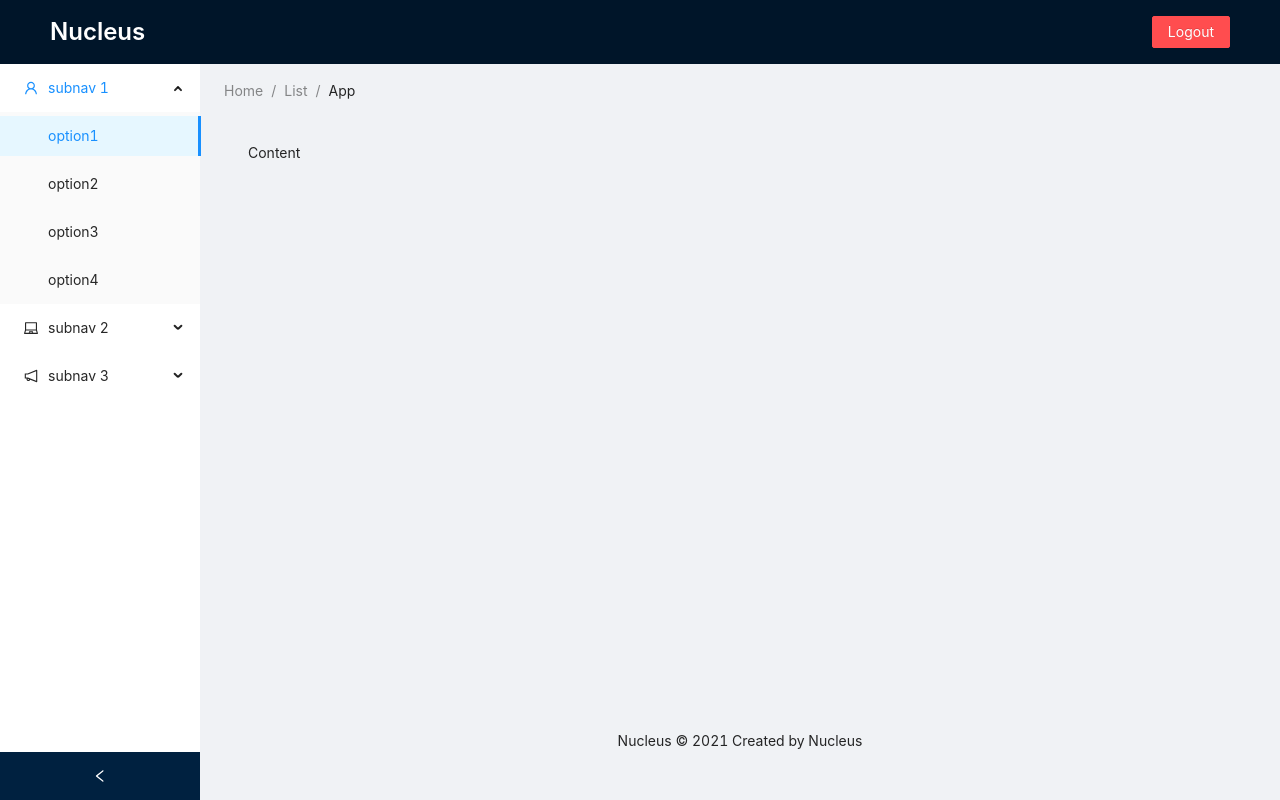
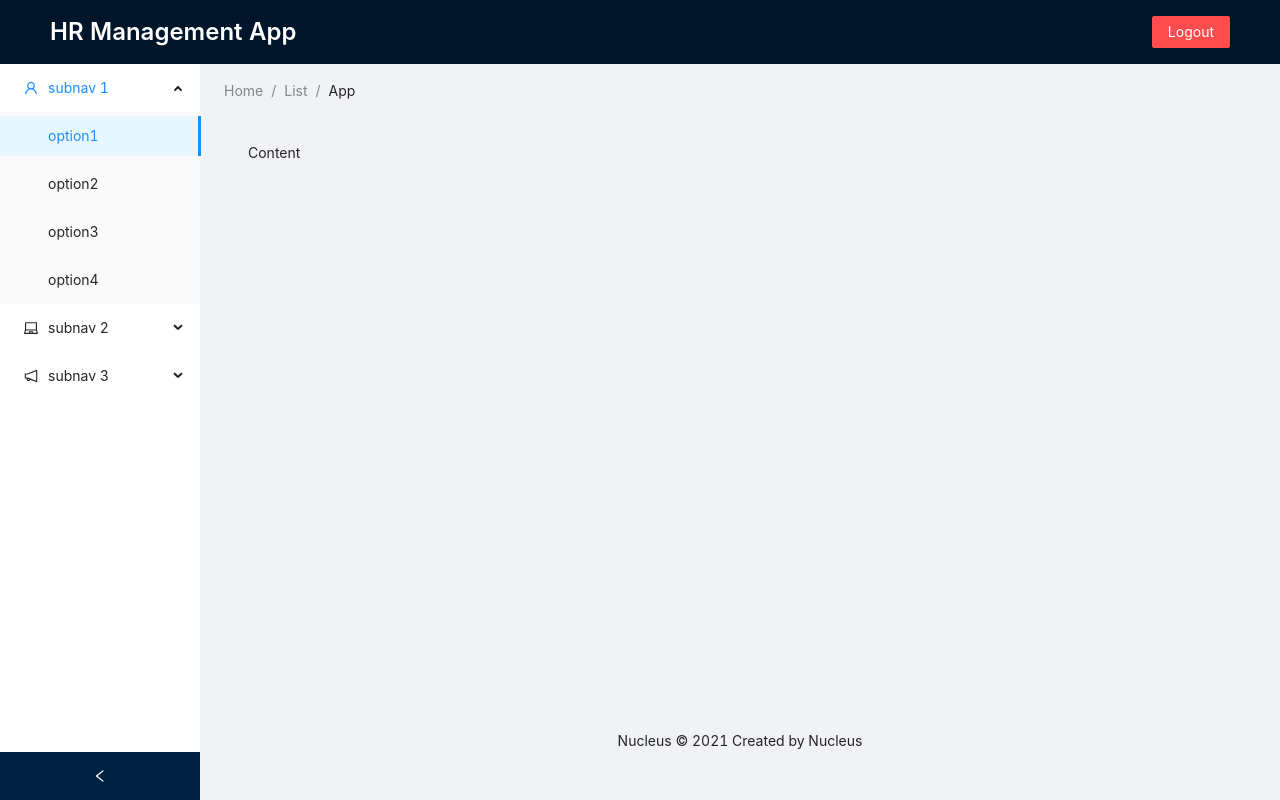
Before and after one commit to chaudharirohit2810/Nucleus_StackHack-2.0, a React (Create React App) app in the folder client/: page /employee in a window 1280 px wide. Built offline with nearby package versions, Linux system fonts and the light colour scheme.

Commit message:
chore: separated header, footer and drawer in employee dashboard

```diff
--- a/client/src/pages/Auth/index.jsx
+++ b/client/src/pages/Auth/index.jsx
@@ -22,7 +22,10 @@ class Auth extends React.Component {
             .then(res => {
                 if (!res.data.error) {
                     console.log(res.data.result);
-                    message.success({ content: "Login Successful", key });
+                    message.success({
+                        content: "Login Successful",
+                        key
+                    });
                     localStorage.setItem(
                         "employeeEmail",
                         res.data.result.email
--- /dev/null
+++ b/client/src/pages/Employee/components/drawer.jsx
@@ -0,0 +1,54 @@
+import React from "react";
+import { Menu, Layout } from "antd";
+import {
+    UserOutlined,
+    LaptopOutlined,
+    NotificationOutlined
+} from "@ant-design/icons";
+
+const { SubMenu } = Menu;
+const { Sider } = Layout;
+
+const Drawer = ({ onCollapse, collapsed }) => {
+    return (
+        <Sider
+            width={200}
+            onCollapse={onCollapse}
+            collapsible
+            collapsed={collapsed}
+            className="site-layout-background"
+        >
+            <Menu
+                mode="inline"
+                defaultSelectedKeys={["1"]}
+                defaultOpenKeys={["sub1"]}
+                style={{ height: "100%", borderRight: 0 }}
+            >
+                <SubMenu key="sub1" icon={<UserOutlined />} title="subnav 1">
+                    <Menu.Item key="1">option1</Menu.Item>
+                    <Menu.Item key="2">option2</Menu.Item>
+                    <Menu.Item key="3">option3</Menu.Item>
+                    <Menu.Item key="4">option4</Menu.Item>
+                </SubMenu>
+                <SubMenu key="sub2" icon={<LaptopOutlined />} title="subnav 2">
+                    <Menu.Item key="5">option5</Menu.Item>
+                    <Menu.Item key="6">option6</Menu.Item>
+                    <Menu.Item key="7">option7</Menu.Item>
+                    <Menu.Item key="8">option8</Menu.Item>
+                </SubMenu>
+                <SubMenu
+                    key="sub3"
+                    icon={<NotificationOutlined />}
+                    title="subnav 3"
+                >
+                    <Menu.Item key="9">option9</Menu.Item>
+                    <Menu.Item key="10">option10</Menu.Item>
+                    <Menu.Item key="11">option11</Menu.Item>
+                    <Menu.Item key="12">option12</Menu.Item>
+                </SubMenu>
+            </Menu>
+        </Sider>
+    );
+};
+
+export default Drawer;
--- /dev/null
+++ b/client/src/pages/Employee/components/footer.jsx
@@ -0,0 +1,17 @@
+import React from "react";
+import { Layout } from "antd";
+const { Footer } = Layout;
+
+const FooterMain = () => {
+    return (
+        <Footer
+            style={{
+                textAlign: "center"
+            }}
+        >
+            Nucleus © 2021 Created by Nucleus
+        </Footer>
+    );
+};
+
+export default FooterMain;
--- /dev/null
+++ b/client/src/pages/Employee/components/header.jsx
@@ -0,0 +1,30 @@
+import React from "react";
+import { Layout, Row, Col, Typography, Button } from "antd";
+const { Header } = Layout;
+const { Title } = Typography;
+const HeaderMain = ({ logout, title }) => {
+    return (
+        <Header>
+            <Row justify="space-between">
+                <Col>
+                    <Title
+                        style={{
+                            color: "white",
+                            marginTop: "1rem"
+                        }}
+                        level={3}
+                    >
+                        {title}
+                    </Title>
+                </Col>
+                <Col>
+                    <Button onClick={logout} type="primary" danger>
+                        Logout
+                    </Button>
+                </Col>
+            </Row>
+        </Header>
+    );
+};
+
+export default HeaderMain;
--- /dev/null
+++ b/client/src/pages/Employee/components/index.jsx
@@ -0,0 +1,3 @@
+export { default as Header } from "./header";
+export { default as Footer } from "./footer";
+export { default as Drawer } from "./drawer";
--- a/client/src/pages/Employee/index.jsx
+++ b/client/src/pages/Employee/index.jsx
@@ -1,25 +1,19 @@
 import React from "react";
-import { Layout, Menu, Breadcrumb, Row, Col, Typography, Button } from "antd";
-import {
-    UserOutlined,
-    LaptopOutlined,
-    NotificationOutlined,
-} from "@ant-design/icons";
+import { Layout, Breadcrumb } from "antd";
 
-const { SubMenu } = Menu;
-const { Header, Content, Sider, Footer } = Layout;
-const { Title } = Typography;
+import { Header, Footer, Drawer } from "./components";
+
+const { Content } = Layout;
 
 class SiderDemo extends React.Component {
     constructor(props) {
         super(props);
         this.state = {
-            collapsed: false,
+            collapsed: false
         };
     }
 
     onCollapse = collapsed => {
-        // console.log(collapsed);
         this.setState({ collapsed });
     };
 
@@ -31,80 +25,18 @@ class SiderDemo extends React.Component {
     };
 
     render() {
-        const { collapsed } = this.state;
         return (
             <div>
                 <Layout style={{ minHeight: "100vh" }}>
-                    <Header>
-                        <Row justify="space-between">
-                            <Col>
-                                <Title
-                                    style={{
-                                        color: "white",
-                                        marginTop: "1rem",
-                                    }}
-                                    level={3}
-                                >
-                                    Nucleus
-                                </Title>
-                            </Col>
-                            <Col>
-                                <Button
-                                    onClick={this.logoutDashboard}
-                                    type="primary"
-                                    danger
-                                >
-                                    Logout
-                                </Button>
-                            </Col>
-                        </Row>
-                    </Header>
+                    <Header
+                        logout={this.logoutDashboard}
+                        title={"HR Management App"}
+                    />
                     <Layout>
-                        <Sider
-                            width={200}
+                        <Drawer
                             onCollapse={this.onCollapse}
-                            collapsible
-                            collapsed={collapsed}
-                            className="site-layout-background"
-                        >
-                            <Menu
-                                mode="inline"
-                                defaultSelectedKeys={["1"]}
-                                defaultOpenKeys={["sub1"]}
-                                style={{ height: "100%", borderRight: 0 }}
-                            >
-                                <SubMenu
-                                    key="sub1"
-                                    icon={<UserOutlined />}
-                                    title="subnav 1"
-                                >
-                                    <Menu.Item key="1">option1</Menu.Item>
-                                    <Menu.Item key="2">option2</Menu.Item>
-                                    <Menu.Item key="3">option3</Menu.Item>
-                                    <Menu.Item key="4">option4</Menu.Item>
-                                </SubMenu>
-                                <SubMenu
-                                    key="sub2"
-                                    icon={<LaptopOutlined />}
-                                    title="subnav 2"
-                                >
-                                    <Menu.Item key="5">option5</Menu.Item>
-                                    <Menu.Item key="6">option6</Menu.Item>
-                                    <Menu.Item key="7">option7</Menu.Item>
-                                    <Menu.Item key="8">option8</Menu.Item>
-                                </SubMenu>
-                                <SubMenu
-                                    key="sub3"
-                                    icon={<NotificationOutlined />}
-                                    title="subnav 3"
-                                >
-                                    <Menu.Item key="9">option9</Menu.Item>
-                                    <Menu.Item key="10">option10</Menu.Item>
-                                    <Menu.Item key="11">option11</Menu.Item>
-                                    <Menu.Item key="12">option12</Menu.Item>
-                                </SubMenu>
-                            </Menu>
-                        </Sider>
+                            collapsed={this.state.collapsed}
+                        />
                         <Layout style={{ padding: "0 24px 24px" }}>
                             <Breadcrumb style={{ margin: "16px 0" }}>
                                 <Breadcrumb.Item>Home</Breadcrumb.Item>
@@ -116,18 +48,12 @@ class SiderDemo extends React.Component {
                                 style={{
                                     padding: 24,
                                     margin: 0,
-                                    minHeight: 280,
+                                    minHeight: 280
                                 }}
                             >
                                 Content
                             </Content>
-                            <Footer
-                                style={{
-                                    textAlign: "center",
-                                }}
-                            >
-                                Nucleus © 2021 Created by Nucleus
-                            </Footer>
+                            <Footer />
                         </Layout>
                     </Layout>
                 </Layout>
```
Also changed, not shown: 1 other file (tests, documents, lock files or other folders).
